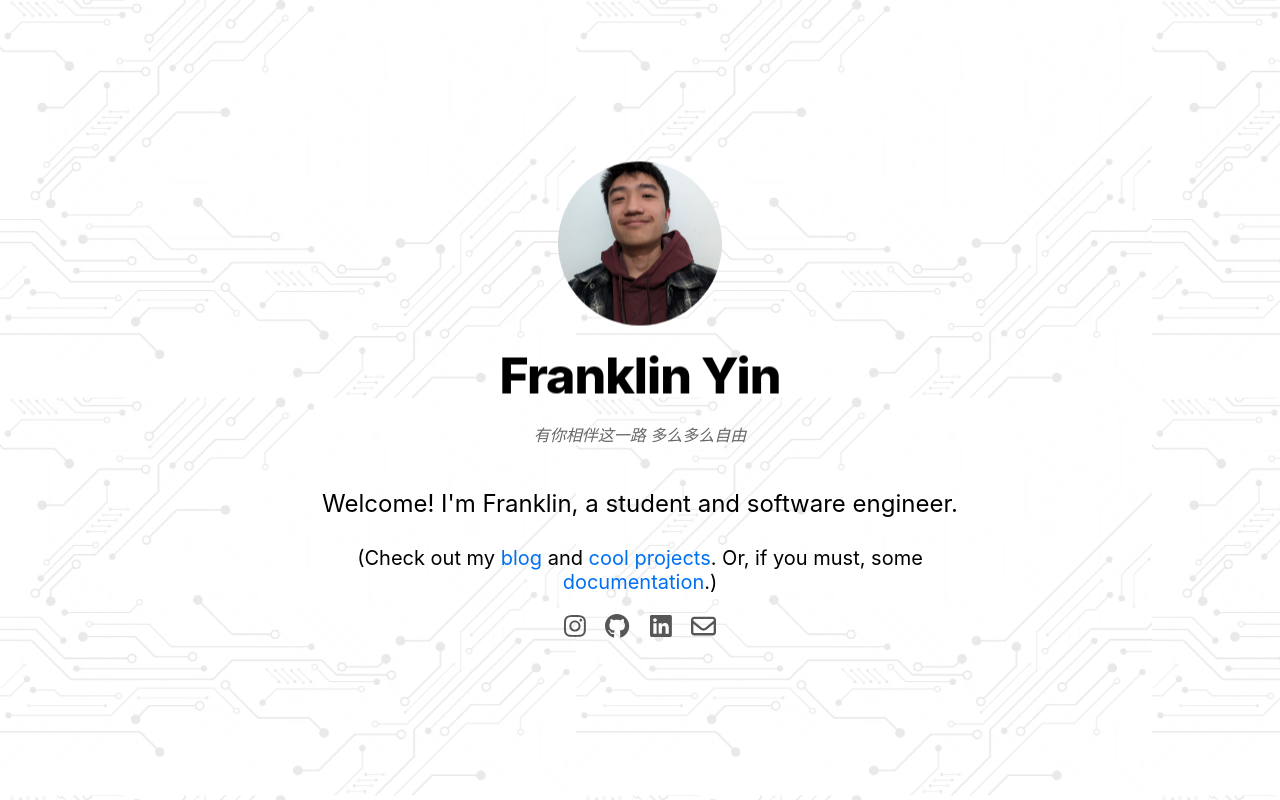
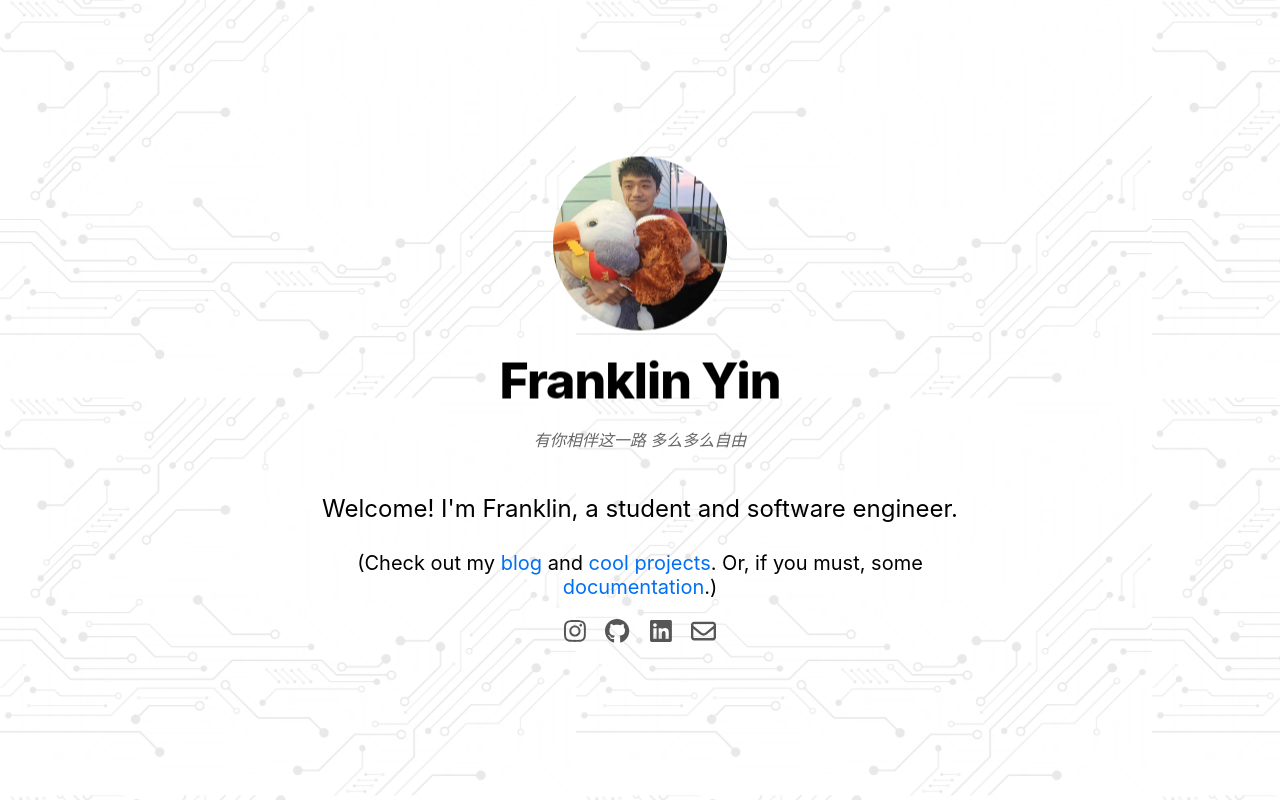
Before and after one commit to Yin4TheWin/personal-website, a Next.js app: page / in a window 1280 px wide. Built offline with nearby package versions, Linux system fonts and the light colour scheme.

Commit message:
add new headshot

```diff
--- a/pages/index.js
+++ b/pages/index.js
@@ -42,10 +42,10 @@ export default function Home() {
         <Fade>
           <Image
             priority
-            src="/images/headshot.jpg"
+            src="/images/headshot2.jpg"
             className={utilStyles.borderCircle}
-            height={164}
-            width={164}
+            height={174}
+            width={174}
             alt="Franklin Yin"
           />
         </Fade>
```
Also changed, not shown: posts/published/on-everything.md (+1 -1 lines), public/images/headshot2.jpg (added).
